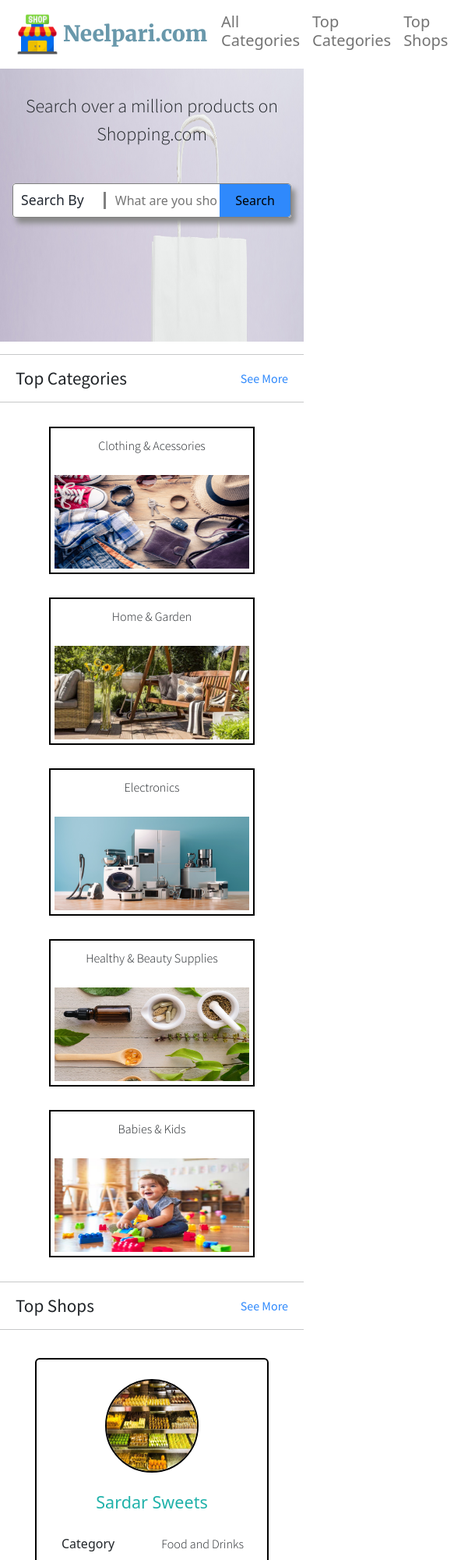
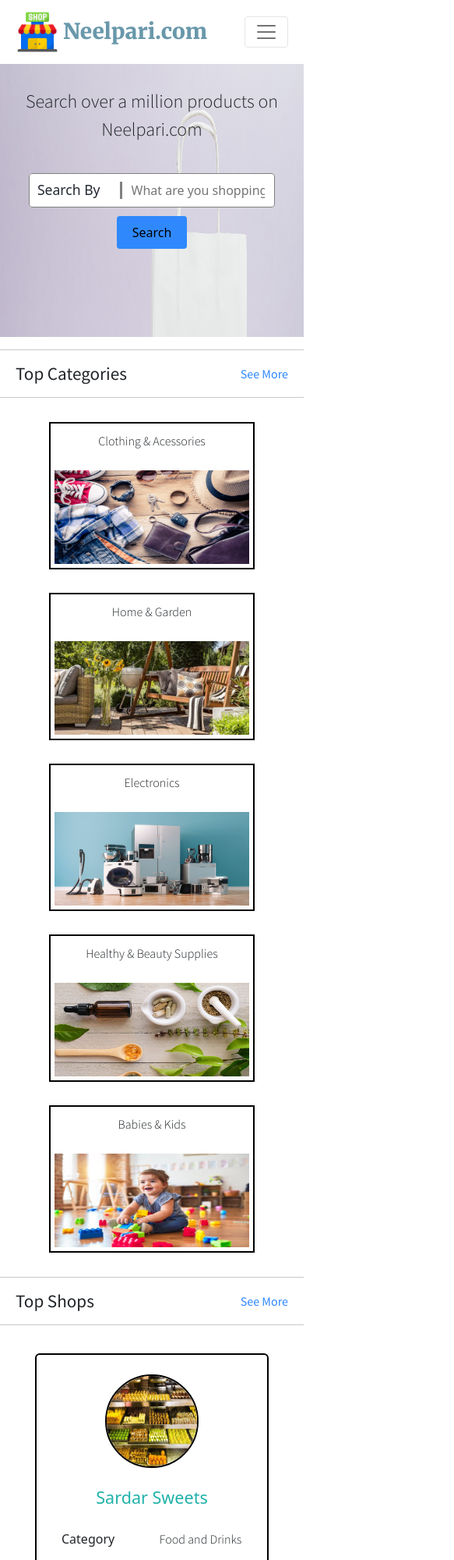
Before and after one commit to gaurav2399/ecommerce-site, a React (Create React App) app: page / in a window 390 px wide. Shown: the top 2000 px of the page at 78% size, 583 px wide, since content can reach past the window. Built offline with nearby package versions, Linux system fonts and the light colour scheme.

Commit message:
add location based shops feature and make responsive

```diff
--- a/src/components/App.jsx
+++ b/src/components/App.jsx
@@ -1,4 +1,4 @@
-import React from "react";
+import React, { useState } from "react";
 import Header from "./Header";
 import SearchSection from "./SearchSection";
 import ListDivider from "./ListDivider";
@@ -6,14 +6,21 @@ import RowList from "./RowList";
 import Footer from "./Footer";
 
 function App(){
+
+    const [location, setLocation] = useState("Saharanpur");
+
+    function handleFooterClick(loc) {
+        setLocation(loc);
+    }
+
     return (<div>
         <Header />
         <SearchSection />
         <ListDivider divider="Top Categories"/>
-        <RowList type="category" />
+        <RowList type="category" loc={location} />
         <ListDivider divider="Top Shops"/>
-        <RowList type="shop" />
-        <Footer />
+        <RowList type="shop" loc={location} />
+        <Footer handleClick={handleFooterClick} />
     </div>)
 }
 
--- a/src/components/Footer.jsx
+++ b/src/components/Footer.jsx
@@ -1,17 +1,17 @@
 import React, { useState } from "react";
 
-function Footer() {
+function Footer(props) {
+  const [localLocation, setLocalLocation] = useState("Saharanpur");
 
-  const [location, setLocation] = useState("Saharanpur");
-
-  function addLocation(loc){
-    setLocation(loc);
+  function setClick(loc){
+    setLocalLocation(loc);
+    props.handleClick(loc);
   }
 
   return (
     <div className="footer">
       <div className="table-section">
-        <table>
+        <table className="main-table">
           <thead>
             <tr>
               <th>About</th>
@@ -28,8 +28,8 @@ function Footer() {
                 <a href="#top-categories">Top Categories</a>
               </td>
               <td
-                className={location === "Saharanpur" ? "td-selected" : ""}
-                onClick={() => addLocation("Saharanpur")}
+                className={localLocation === "Saharanpur" ? "td-selected" : ""}
+                onClick={() => setClick("Saharanpur")}
               >
                 <span>Saharanpur</span>
               </td>
@@ -42,8 +42,8 @@ function Footer() {
                 <a href="#top-shops">Top Shops</a>
               </td>
               <td
-                className={location === "Dehradun" ? "td-selected" : ""}
-                onClick={() => addLocation("Dehradun")}
+                className={localLocation === "Dehradun" ? "td-selected" : ""}
+                onClick={() => setClick("Dehradun")}
               >
                 <span>Dehradun</span>
               </td>
@@ -54,8 +54,8 @@ function Footer() {
               </td>
               <td></td>
               <td
-                className={location === "Roorkee" ? "td-selected" : ""}
-                onClick={() => addLocation("Roorkee")}
+                className={localLocation === "Roorkee" ? "td-selected" : ""}
+                onClick={() => setClick("Roorkee")}
               >
                 <span>Roorkee</span>
               </td>
@@ -70,7 +70,7 @@ function Footer() {
           </tbody>
         </table>
       </div>
-      <p className="gaurav">©2022 Made with 💙 By gaurav2399</p>
+      <p className="gaurav">©2022 Made with 💙 By <a href="https://www.linkedin.com/in/gaurav-sharma-43b6a4183/">gaurav2399</a></p>
     </div>
   );
 }
--- a/src/components/Header.jsx
+++ b/src/components/Header.jsx
@@ -1,9 +1,14 @@
 import React from "react";
-import { Navbar, Nav } from "react-bootstrap";
+import { Navbar, Nav} from "react-bootstrap";
 
 function Header() {
   return (
-    <Navbar className="navbar-bg-color navbar" variant="light">
+    <Navbar
+      collapseOnSelect
+      expand="lg"
+      className="navbar-bg-color navbar"
+      variant="light"
+    >
       <Navbar.Brand href="#" className="me-auto vertical-align logo">
         <img
           src={process.env.PUBLIC_URL + "/images/logo/shop-64.png"}
@@ -12,17 +17,20 @@ function Header() {
         ></img>
         <h1>Neelpari.com</h1>
       </Navbar.Brand>
-      <Nav className="nav-links ml-auto">
-        <Nav.Link href="#all-categories">
+      <Navbar.Toggle aria-controls="basic-navbar-nav" />
+      <Navbar.Collapse id="basic-navbar-nav">
+        <Nav className="nav-links ms-auto">
+          <Nav.Link eventKey="1" href="#all-categories">
             <h5>All Categories</h5>
           </Nav.Link>
-        <Nav.Link href="#top-categories">
+          <Nav.Link eventKey="2" href="#top-categories">
             <h5>Top Categories</h5>
           </Nav.Link>
-        <Nav.Link href="#top-shops">
+          <Nav.Link eventKey="3" href="#top-shops">
             <h5>Top Shops</h5>
           </Nav.Link>
         </Nav>
+      </Navbar.Collapse>
     </Navbar>
   );
 }
--- a/src/components/RowList.jsx
+++ b/src/components/RowList.jsx
@@ -6,13 +6,18 @@ import ShopCard from "./ShopCard";
 
 function RowList(props) {
 
-  function renderRowList(type) {
+  function renderRowList(type, loc) {
+    const { saharanpur, dehradun, roorkee } = shops;
     if (type === "category") {
       return categories.map((catg) => (
         <CategoryCard key={catg.id} name={catg.name} img={catg.img} />
       ));
     } else if (type === "shop") {
-      return shops.map((shop) => {
+      let list = saharanpur;
+      if (loc === "Dehradun") list = dehradun;
+      else if(loc === "Roorkee") list = roorkee;
+      else list = saharanpur;
+      return list.map((shop) => {
         return (
           <ShopCard
             key={shop.id}
@@ -25,11 +30,11 @@ function RowList(props) {
         );
       });
     } else {
-        return <h1>Error!!</h1>
+      return <h1>Error!!</h1>;
     }
   }
 
-  return <div className="flex-container">{renderRowList(props.type)}</div>;
+  return <div className="flex-container">{renderRowList(props.type, props.loc)}</div>;
 }
 
 export default RowList;
--- a/src/components/SearchBar.jsx
+++ b/src/components/SearchBar.jsx
@@ -6,9 +6,8 @@ function SearchBar(){
             <label className="search-title">Search By</label>
             <div className="vl"></div>
             <input type="text" placeholder="What are you shopping for?" className="search-box"></input>
-            <button className="search-btn">Search</button>
         </div>
-
+        <button className="search-btn">Search</button>
     </div>);
 };
 
--- a/src/components/SearchSection.jsx
+++ b/src/components/SearchSection.jsx
@@ -4,7 +4,7 @@ import SearchBar from "./SearchBar";
 function SearchSection() {
   return (
     <div className="search-section">
-      <p>Search over a million products on Shopping.com</p>
+      <p>Search over a million products on Neelpari.com</p>
       <SearchBar />
     </div>
   );
--- a/src/components/Shops.js
+++ b/src/components/Shops.js
@@ -4,7 +4,8 @@ import oddish from '../assets/shops/oddish-shop.jpg'
 import sardar from '../assets/shops/sardar-shop.jpg'
 import sukhbir from '../assets/shops/sukhbir-shop.png'
 
-const shops = [
+const shops = {
+    saharanpur: [
         {
             id: 1,
             name: "Sardar Sweets",
@@ -59,18 +60,67 @@ const shops = [
         //     rating: 5,
         //     category: "Babies and Kids",
         //     img: "../images/shops/kids-shop.jpg"
-    // },
-    // {
-    //     id: 5,
-    //     name: "Kids Look",
-    //     location: {
-    //         area: "Court Road",
-    //         city: "Saharanpur"
-    //     },
-    //     rating: 5,
-    //     category: "Babies and Kids",
-    //     img: "../images/shops/kids-shop.jpg"
         // }
-];
+    ],
+    dehradun: [
+        {
+            id: 1,
+            name: "Paltan Bazaar",
+            location: {
+                area: "Paltan Bazaar",
+                city: "Dehradun"
+            },
+            rating: 5,
+            category: "Clothing",
+            img: sardar
+        },
+        {
+            id: 2,
+            name: "Rajpur Road",
+            location: {
+                area: "Irrigation Colony",
+                city: "Dehradun"
+            },
+            rating: 5,
+            category: "Branded showrooms",
+            img: kids
+        }
+    ],
+    roorkee: [
+        {
+            id: 1,
+            name: "Pankaj Sweets",
+            location: {
+                area: "Rampur Chowk",
+                city: "Roorkee"
+            },
+            rating: 5,
+            category: "Food and Drinks",
+            img: sardar
+        },
+        {
+            id: 2,
+            name: "Gada Electronics",
+            location: {
+                area: "Azaad Nagar",
+                city: "Roorkee"
+            },
+            rating: 5,
+            category: "Electronics",
+            img: electronics
+        },
+        {
+            id: 3,
+            name: "Tibetan Market",
+            location: {
+                area: "Pant Road, Race Course",
+                city: "Roorkee"
+            },
+            rating: 4,
+            category: "Tribal jewelry",
+            img: kids
+        }
+    ]
+}
 
 export default shops;
--- a/src/styles.css
+++ b/src/styles.css
@@ -9,6 +9,10 @@
 
 .navbar {
   margin: 0 20px;
+}
+
+.navbar h5 {
+  margin: 0;
 }
 
 p {
@@ -38,11 +42,11 @@ p {
 }
 
 .search-bar {
-  padding: 10px 0 10px 10px;
+  padding: 10px;
   display: inline;
   text-align: center;
   background-color: white;
-  box-shadow: 5px 7px 7px #888888;
+  /* box-shadow: 5px 7px 7px #888888; */
   border: 1px solid grey;
   border-radius: 4px;
 }
@@ -61,16 +65,16 @@ p {
 
 .search-box {
   border: 0px solid;
-  width: 35%;
+  width: 30%;
   margin-left: 10px;
 }
 
 .search-btn {
   border: none;
   padding: 9px 20px 9px 20px;
-  margin: 0;
+  margin-left: 10px;
   background-color: #2f89fc;
-  border-radius: 0 4px 4px 0;
+  border-radius: 4px
 }
 
 .list-divider {
@@ -101,7 +105,7 @@ hr {
 
 .flex-container {
   display: flex;
-  justify-content: center;
+  justify-content: flex-start;
   align-items: center;
   flex-wrap: wrap;
 }
@@ -162,7 +166,7 @@ hr {
 }
 
 .shop-table .value p{
-  margin-left: -35px;
+  margin-left: -45px;
   font-size: 1rem;
   display: inline;
   position: relative;
@@ -227,3 +231,35 @@ hr {
 .td-selected {
   color: lightseagreen;
 }
+
+@media (max-width: 767px) {
+  .search-btn {
+    border: none;
+    padding: 9px 20px 9px 20px;
+    margin: 20px auto;
+    background-color: #2f89fc;
+    border-radius: 4px;
+    display: block;
+  }
+
+  .search-box {
+    width: 45%;
+  }
+
+  .footer .main-table {
+    width: 80%;
+  }
+
+}
+
+@media (max-width: 480px){
+  .footer .main-table {
+    width: 100%;
+  }
+}
+
+@media (max-width: 1024px){
+  .flex-container {
+    justify-content: center;
+  }
+}
```
Lines whose indentation alone changed are shown as unchanged.
